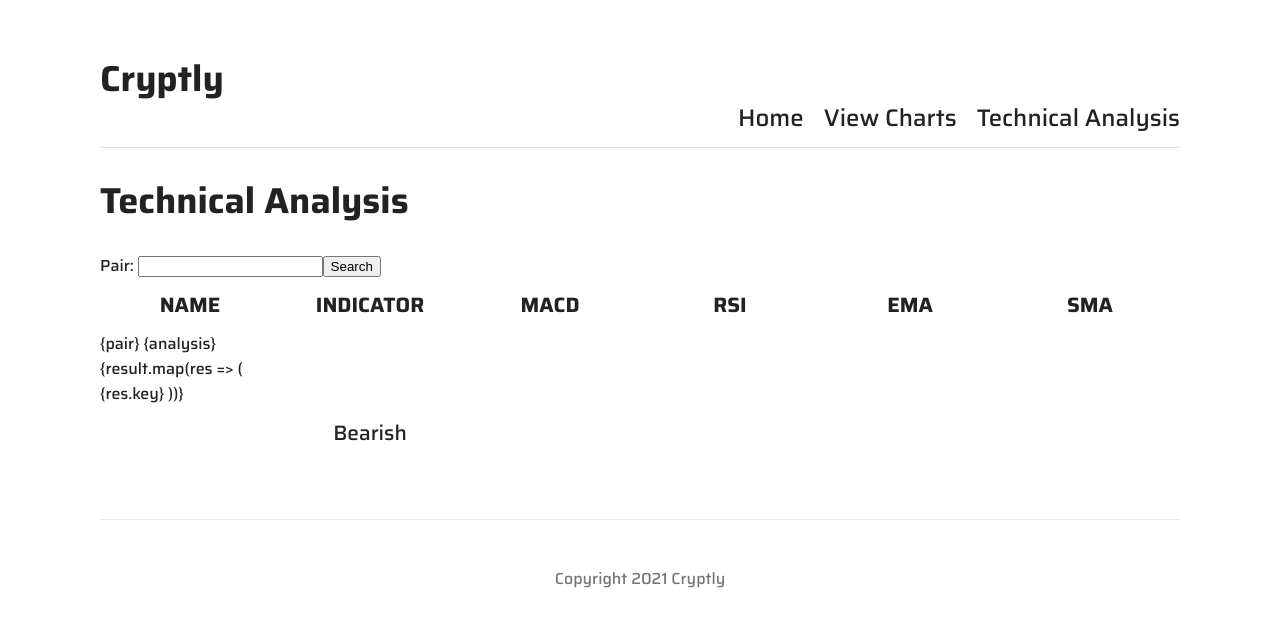
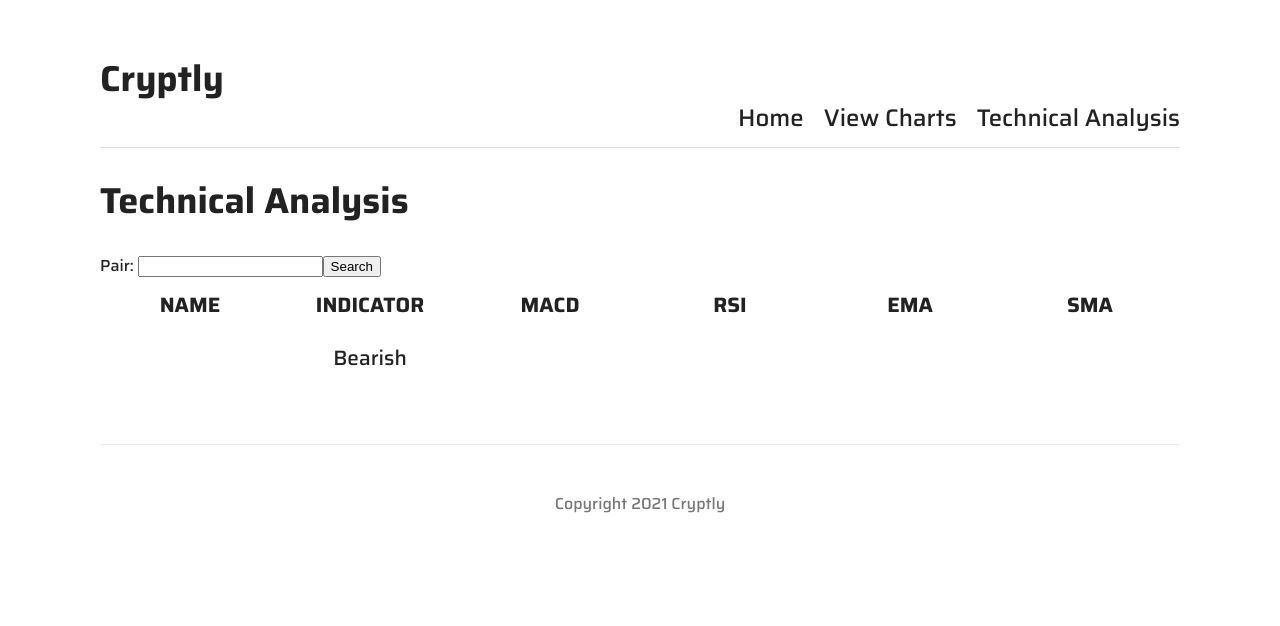
Before and after one commit to BOISX4/Cryptocurrency-market-analysis, a Next.js app: page /technical-analysis in a window 1280 px wide. Shown: the top 626 px of the page. Built offline with nearby package versions, Linux system fonts and the light colour scheme.

Commit message:
removed unnecessary code

```diff
--- a/pages/technical-analysis.js
+++ b/pages/technical-analysis.js
@@ -147,26 +147,6 @@ const TechAnalysis = () => {
         getValues(data.pair);
     }
 
-    function createRow() {
-        return {
-            __html :
-            `
-            <tr>
-            <td>
-                {pair}
-            </td>
-            <td>
-                {analysis}
-            </td>
-            {result.map(res => (
-            <td key={res.id}>
-                {res.key}
-            </td>
-            ))}
-            </tr>
-            `
-        }
-    }
 
     useEffect(() => {
         let bullorbear = BullorBear(result);
@@ -201,7 +181,6 @@ const TechAnalysis = () => {
             </tr>
             </thead>
             <tbody>
-            <div dangerouslySetInnerHTML={createRow()}/>
             <tr>
                 <td>
                     {pair}
```
